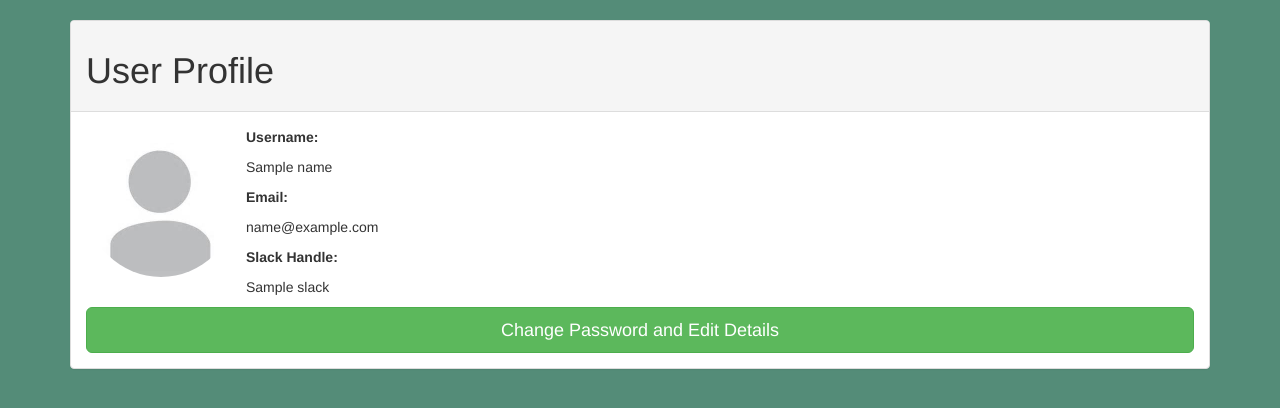
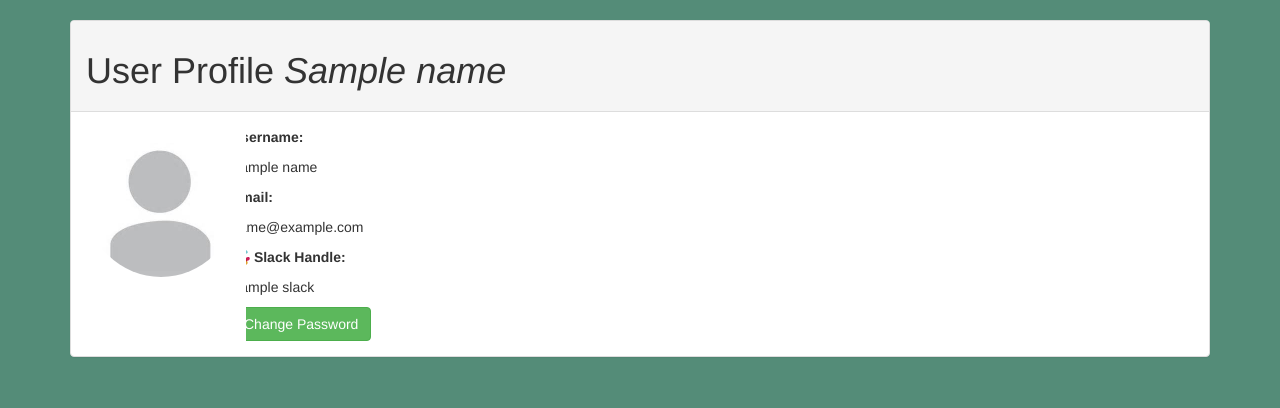
Before and after one commit to danfox13/impactcast, a Node server app: template views/user/userProfile.ejs in a window 1280 px wide. Shown: the part 52-460 px from the top of the page. Run offline with Node 20, Linux system fonts and the light colour scheme; a user stored in the database is signed in; tables that the repository leaves empty hold one stand-in row (values such as "Sample post"); the template is opened without the code that fills it: most values are stand-ins (such as "Sample title", 1, 10 or a date in 2020); some libraries are stand-ins or nearby versions.

Commit message:
Editing UserProfile page to merge with EditProfile

```diff
--- a/views/user/userProfile.ejs
+++ b/views/user/userProfile.ejs
@@ -15,27 +15,55 @@
 <!--TODO change user profile information to display actual information.-->
 <div class="container">
     <div class="panel panel-default">
-        <div class="panel-heading text-cente"><h1>User Profile</h1></div>
+        <div class="panel-heading text-cente"><h1>User Profile <em><%= name %></em></h1></div>
         <div class="panel-body">
             <div class="media">
                 <div class="media-left media-top">
                     <img src="/image/avatar.jpg" class="img-circle" style="width:150px">
                 </div>
                 <div class="media-body">
+                    <div class="row">
+                        <span>
+                            <p><strong>Username:</strong></p>
+                            <p><%= name %></p>
+                            <p><strong>Email:</strong></p>
+                            <p><%= email %></p>
+                            <p><img src="/image/slackLogo.svg" class="img-circle" style="width:19px">
+                                <strong>Slack Handle:</strong></p>
+                            <p><%= slack %></p>
+                        </span>
 
-                    <p><strong>Username:</strong></p>
-                    <p><%= name %></p>
-                    <p><strong>Email:</strong></p>
-                    <p><%= email %></p>
-                    <p><strong>Slack Handle:</strong></p>
-                    <p><%= slack %></p>
+
+                        <span>
+                            <a href="#demo" class="btn btn-success" data-toggle="collapse">Change Password</a>
+                            <div id="demo" class="collapse">
+                                <form action="/user/changePassword" method="post" data-toggle="validator" role="form">
+                                    <div class="form-group">
+                                        <label>Old Password:</label>
+                                        <div class="input-group">
+                                            <span class="input-group-addon">T</span>
+                                            <input type="password" class="form-control" id="oldPassword" name="oldPassword">
+                                        </div>
+                                        <label>New Password:</label>
+                                        <div class="input-group">
+                                            <span class="input-group-addon">T</span>
+                                            <input type="password" class="form-control" id="newPassword" name="newPassword">
+                                        </div>
+                                        <label>Reenter New Password:</label>
+                                        <div class="input-group">
+                                            <span class="input-group-addon">T</span>
+                                            <input type="password" class="form-control" id="newPasswordCheck" name="newPasswordCheck">
+                                        </div>
+                                        <p></p>
+                                        <input type="submit" value="submit change" class="btn btn-success btn-m btn-black">
+                                    </div>
+                                </form>
+                            </div>
+                        </span>
+                    </div>
                 </div>
-                <a href="/user/editProfile" class="btn btn-success btn-lg btn-block" alt="avatar">
-                    Change Password and Edit Details
-                </a>
             </div>
         </div>
     </div>
-</div>
 </body>
 </html>
```
Also changed, not shown: views/user/editProfile.ejs (+0 -14 lines), public/image/slackLogo.svg (added).
